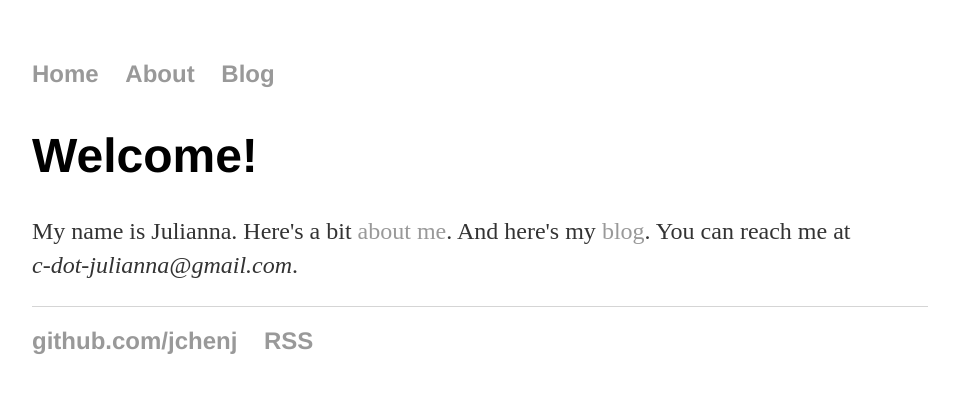
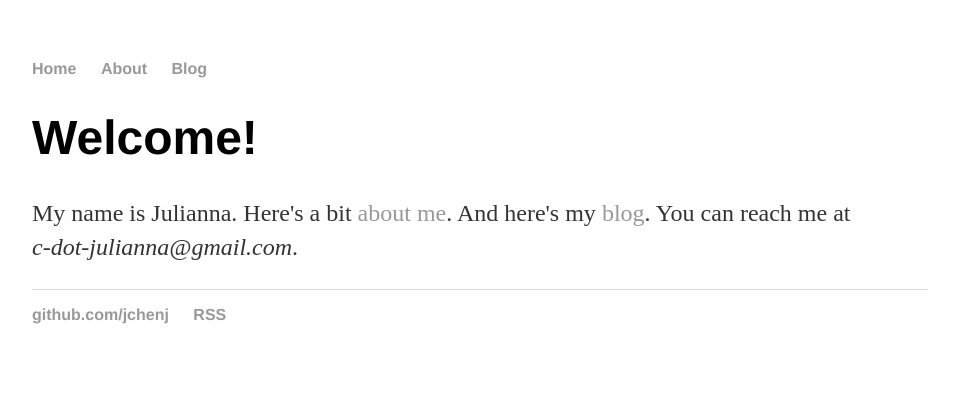
Before and after one commit to jchenj/jchenj.github.io, a Jekyll site: the page built from index.html, in a window 1280 px wide. Shown: the top 393 px of the page, without its empty margins (160-1119 px from the left). Built offline with Jekyll 4.4.1, drawn with Linux system fonts in a browser that asks for light colours.

Commit message:
Update main.css

```diff
--- a/css/main.css
+++ b/css/main.css
@@ -34,15 +34,6 @@ h2 {
     font-family: 'Helvetica', 'Arial', 'Sans-Serif';
 }
 
-ul {
-  margin: 20px auto 40px;
-  font-size: 1.5em;
-}
-
-ul li {
-  list-style: none;
-}
-
 p {
   font-size: 1.5em;
   line-height: 1.4em;
```
